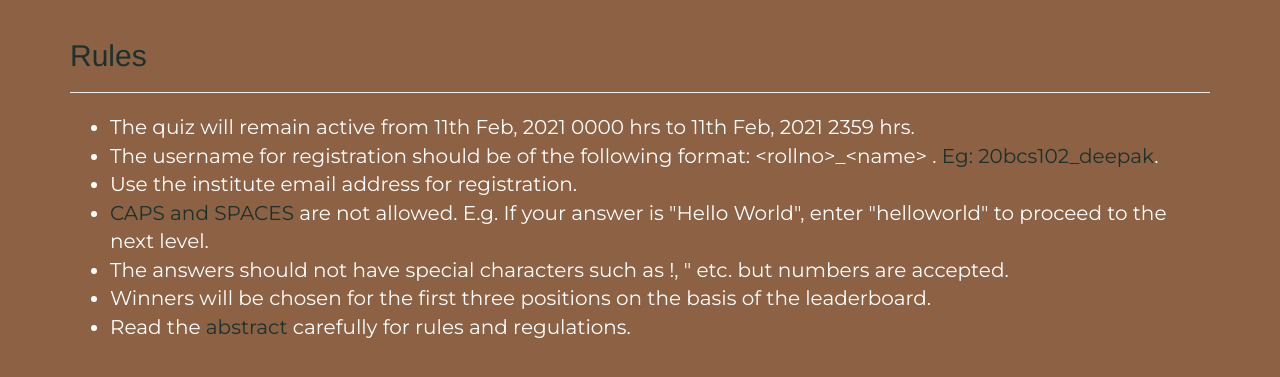
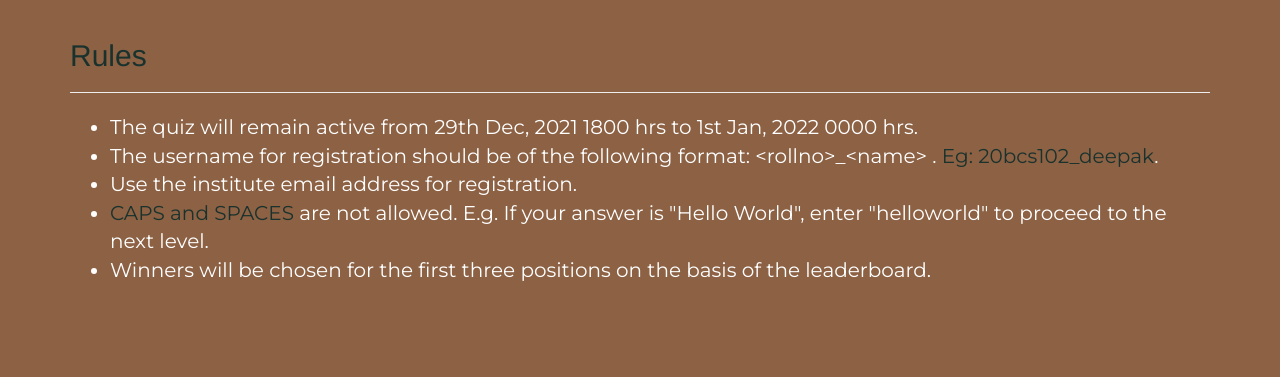
Before and after one commit to ligmitz/cryptic-hunt, a Django app: page /rules/ in a window 1280 px wide. Shown: the part 51-428 px from the top of the page. Run offline with Django 3.2, Linux system fonts and the light colour scheme; some libraries are stand-ins or nearby versions; some web fonts are replaced.

Commit message:
css modified

```diff
--- a/questions/lib/actions.py
+++ b/questions/lib/actions.py
@@ -1,8 +1,8 @@
 from datetime import datetime
 import pytz
 
-PUBLISH_DATE = datetime(year=2021, month=12, day=29, hour=18, minute=00, second=00)
-DEACTIVATE_DATE = datetime(year=2021, month=12, day=30, hour=00, minute=00, second=00)
+PUBLISH_DATE = datetime(year=2021, month=12, day=27, hour=21, minute=17, second=00)
+DEACTIVATE_DATE = datetime(year=2022, month=1, day=1, hour=00, minute=00, second=00)
 tz = pytz.timezone('Asia/Kolkata')
 local_publish_date = tz.localize(PUBLISH_DATE)
 local_deactivate_date = tz.localize(DEACTIVATE_DATE)
--- a/questions/views.py
+++ b/questions/views.py
@@ -16,7 +16,7 @@ import logging
 from django.urls import reverse
 
 logger = logging.getLogger("questions.view")
-FINAL_LEVEL = 11
+FINAL_LEVEL = 3
 
 class Hunt(LoginRequiredMixin, View):
 	""" The Game """
--- a/templates/base.html
+++ b/templates/base.html
@@ -149,13 +149,13 @@
     }
 
     .form-control {
-        background-color: #101010 !important;
+        background-color: var(--gray) !important;
         color: #efefef !important;
     }
 
     .form-control:focus {
         border-color: var(--gray);
-        box-shadow: inset 0 1px 1px rgba(0, 0, 0, .075), 0 0 8px rgba(16, 225, 110, .6);
+        box-shadow: inset 0 1px 1px rgba(0, 0, 0, .075), 0 0 8px var(--green);
     }
 
     .btn-custom {
--- a/templates/login.html
+++ b/templates/login.html
@@ -4,7 +4,7 @@
 <hr>
 <form method="post">
     {% csrf_token %} {{ form|crispy }}
-    <button type="submit" class="btn btn-primary btn-custom">Login</button>
+    <button type="submit" class="btn btn-primary next_question_btn">Login</button>
 </form>
 <p style="padding-top: 10px; color: #efefef">Don't have any account ? <a href="/register/" style="color: var(--green);"> Register </a> </p>
 <p style="padding-top: 10px; color: #efefef">Forgot Password ? Contact <a href="mailto: iste@nith.ac.in" style="color: var(--green);"> Team ISTE </a> </p>
--- a/templates/rules.html
+++ b/templates/rules.html
@@ -5,7 +5,7 @@
     <div class="rules">
         <ul type="dot" class="guidelines">
             <li>
-                The quiz will remain active from 11th Feb, 2021 0000 hrs to 11th Feb, 2021 2359 hrs.
+                The quiz will remain active from 29th Dec, 2021 1800 hrs to 1st Jan, 2022 0000 hrs.
             </li>
             <li>
                 The username for registration should be of the following format: &lt;rollno&gt;_&lt;name&gt; . <span style="color:var(--green);">Eg: 20bcs102_deepak</span>.
@@ -17,13 +17,7 @@
                 <span style="color: var(--green);">CAPS and SPACES</span> are not allowed. E.g. If your answer is "Hello World", enter "helloworld" to proceed to the next level.
             </li>
             <li>
-                The answers should not have special characters such as !, " etc. but numbers are accepted.
-            </li>
-            <li>
                 Winners will be chosen for the first three positions on the basis of the leaderboard.
-            </li>
-            <li>
-                Read the <a href="https://docs.google.com/presentation/d/1na-iOIlKuF3XnvRnjBQslMrRs0DPWytj3uP3-F2-KG8/edit?usp=sharing" target="blank" class="general-links">abstract</a> carefully for rules and regulations.
             </li>
         </ul>
     </div>
```
Also changed, not shown: templates/home.html (+2 -5 lines), templates/register.html (+3 -8 lines), accounts/admin.py (line endings or trailing spaces), db.sqlite3.
